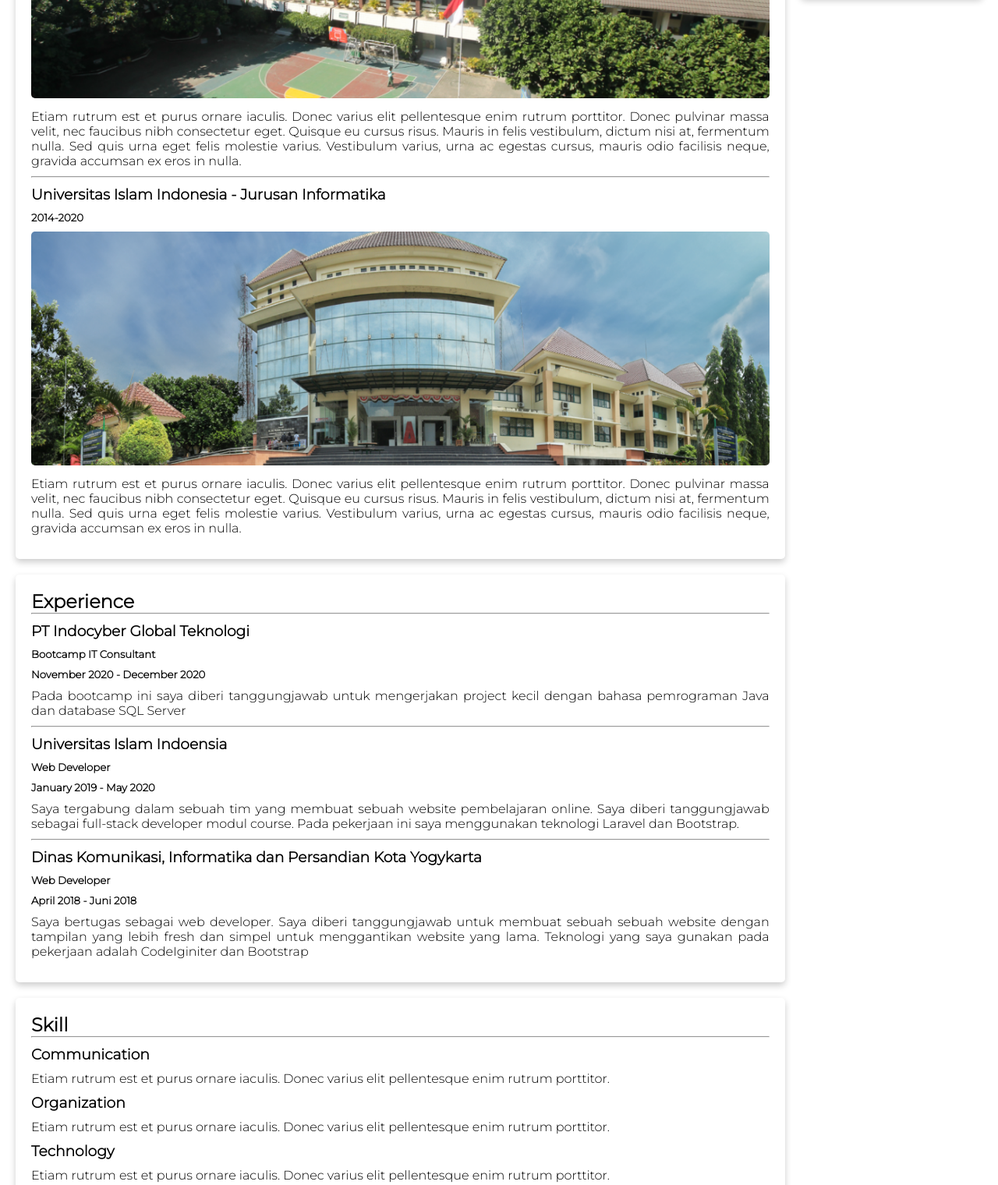
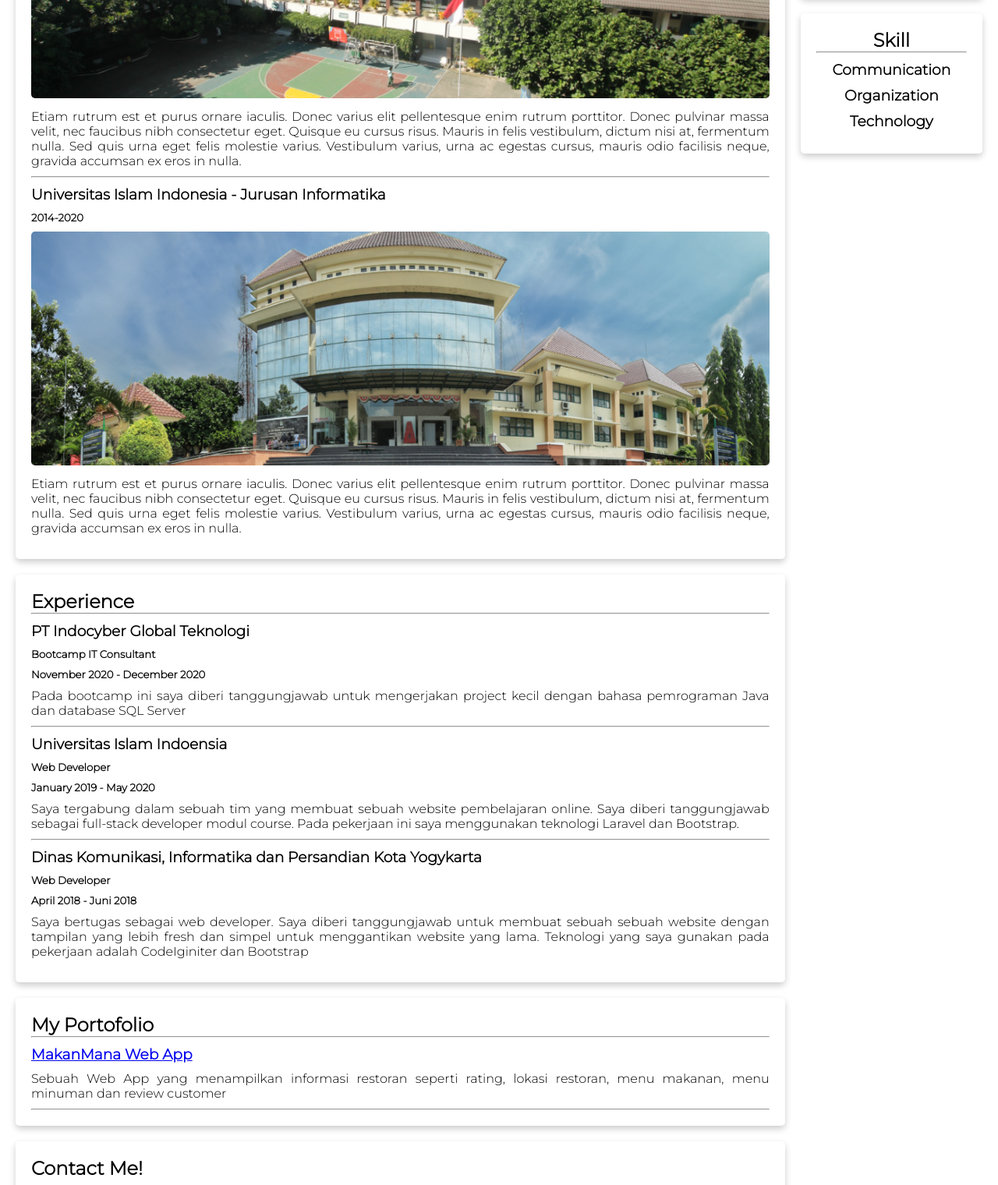
Before and after one commit to misterquinze/webprofil, a plain HTML site: page index.html in a window 1280 px wide. Shown: the part 856-2376 px from the top of the page at 78% size. Drawn offline with Linux system fonts and the light colour scheme.

Commit message:
add portofolio section

```diff
--- a/index.html
+++ b/index.html
@@ -16,7 +16,7 @@
             <ul class="main-nav" id="menu-bar">
                 <li><a href="#About" class="link">About</a></li>
                 <li><a href="#Experience" class="link">Experience</a></li>
-                <li><a href="#Skill" class="link">Skill</a></li>
+                <!-- <li><a href="#Skill" class="link">Skill</a></li> -->
                 <li><a href="#Contact" class="link">Contact</a></li>
             </ul>
         </nav>
@@ -76,8 +76,17 @@
                         Saya bertugas sebagai web developer. Saya diberi tanggungjawab untuk membuat sebuah sebuah website dengan tampilan yang lebih fresh dan simpel untuk menggantikan website yang lama. Teknologi yang saya gunakan pada pekerjaan adalah CodeIginiter dan Bootstrap
                     </p>
                 </article>
+                <article class="card" id="Portofolio">
+                    <h2 class="title">My Portofolio</h2>
+                    <hr>
+                    <h3 class="sub-title"><a href="https://makan-mana-resto-app.web.app/">MakanMana Web App</a></h3>
+                    <p>
+                        Sebuah Web App yang menampilkan informasi restoran seperti rating, lokasi restoran, menu makanan, menu minuman dan review customer
+                    </p>
+                    <hr>
 
-                <article class="card" id="Skill">
+                </article>
+                <!-- <article class="card" id="Skill">
                     <h2 class="title">Skill</h2>
                     <hr>
                     <h3 class="sub-title">Communication</h3>
@@ -92,7 +101,7 @@
                     <p>
                         Etiam rutrum est et purus ornare iaculis. Donec varius elit pellentesque enim rutrum porttitor.
                     </p>
-                </article>
+                </article> -->
                 <div id="Contact" class="contact card">
                     <div>
                         <h2 class="title">Contact Me!</h2>
@@ -128,6 +137,15 @@
                         </div>
 
                     </div>
+                    <div class="card profile">
+                        <h2>Skill</h2>
+                        <hr>
+                        <h3 class="sub-title">Communication</h3>
+                        <h3 class="sub-title">Organization</h3>
+                        <h3 class="sub-title">Technology</h3>
+
+                    </div>
+
                 </aside>
             </div>
         </div>
```
